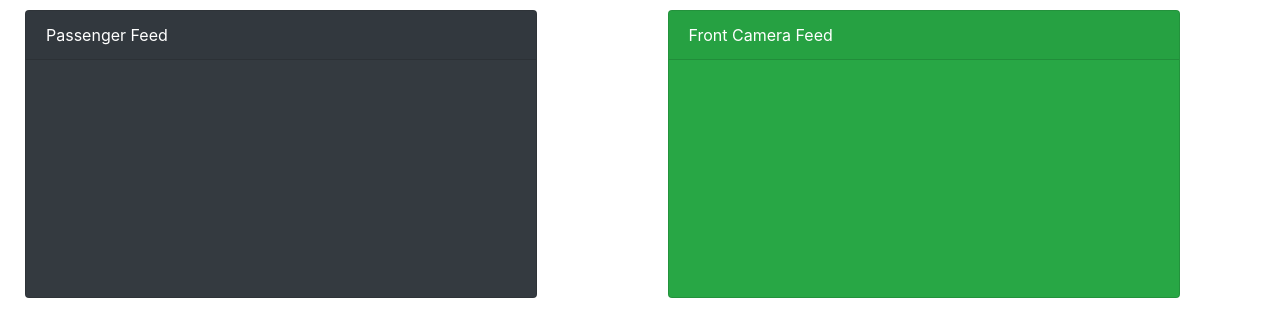
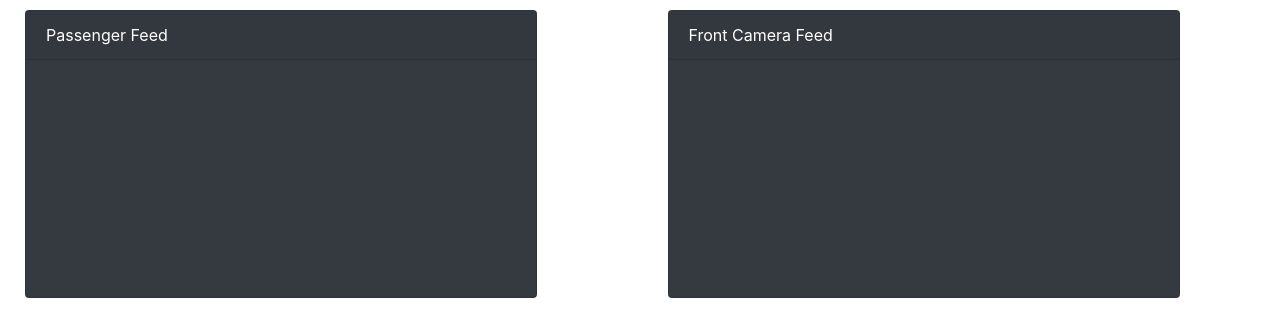
Before and after one commit to zoheezus/testing1, a React (Create React App) app in the folder react-panel-test/: page / in a window 1280 px wide. Shown: the top 336 px of the page. Built offline with nearby package versions, Linux system fonts and the light colour scheme.

Commit message:
front camera margin bug fix and color change

```diff
--- a/react-panel-test/src/App.js
+++ b/react-panel-test/src/App.js
@@ -1,5 +1,5 @@
 import React from 'react'
-import { Card, Container, Row, Col } from 'react-bootstrap'
+import { Card, Row, Col } from 'react-bootstrap'
 import './App.css'
 
 function App() {
@@ -11,7 +11,7 @@ function App() {
             marginLeft: 10
           }}
         >
-          <Col>
+          <Col xs={0}>
             <Card
               bg="dark"
               text="white"
@@ -23,7 +23,7 @@ function App() {
 
           <Col>
             <Card
-              bg="success"
+              bg="dark"
               text="white"
               style={{ width: '32rem', height: '18rem' }}
             >
```
